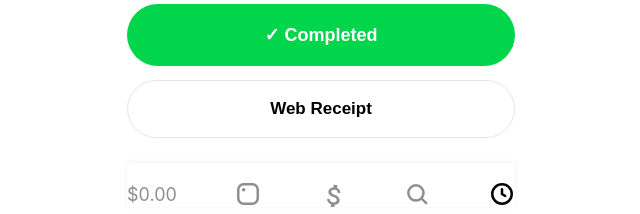
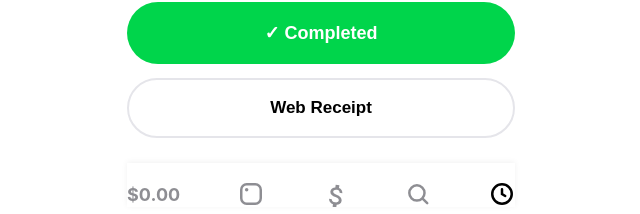
Before and after one commit to Emmison-ReaLLove/Cashapp-Receipt, a plain HTML site: page index.html in a window 1280 px wide. Shown: the part 583-797 px from the top of the page, without its empty margins (319-959 px from the left). Drawn offline with Linux system fonts and the light colour scheme.

Commit message:
Update index.html

```diff
--- a/index.html
+++ b/index.html
@@ -115,7 +115,7 @@
 }
 
 .secondary-btn {
-    border: 1.5px solid #E5E5EA;
+    border: 2px solid #E5E5EA;
     width: 100%;
     padding: 18px;
     border-radius: 40px;
@@ -145,6 +145,7 @@
 #navAmount {
     font-size: 18px;
     color: var(--gray);
+    font-weight:bold;
 }
 
 /* Popup */
```
